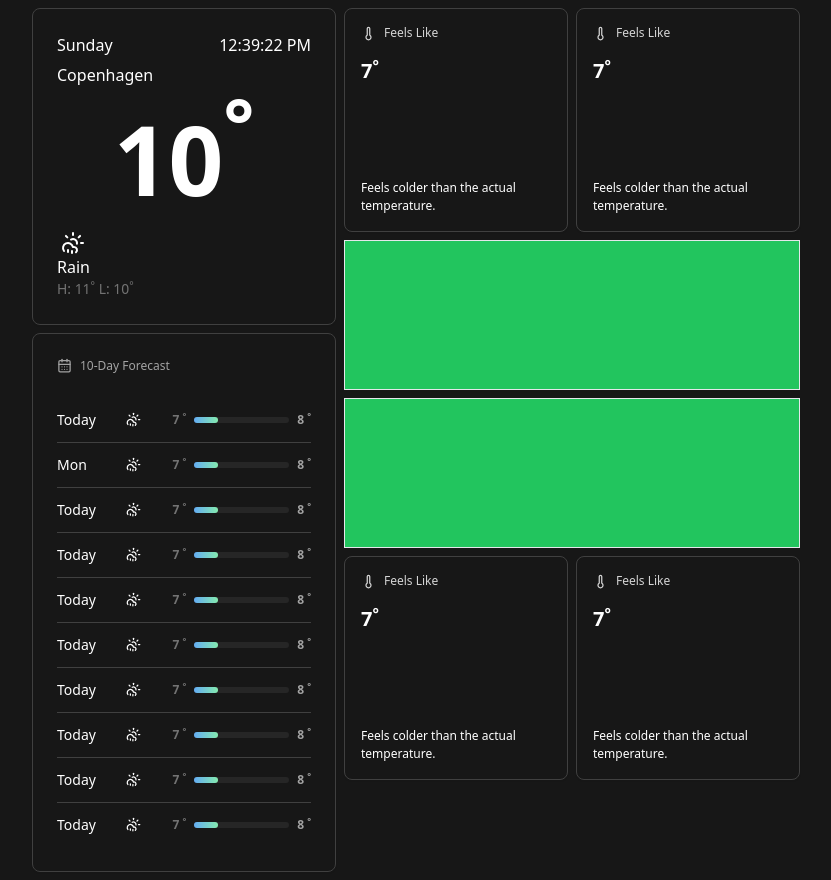
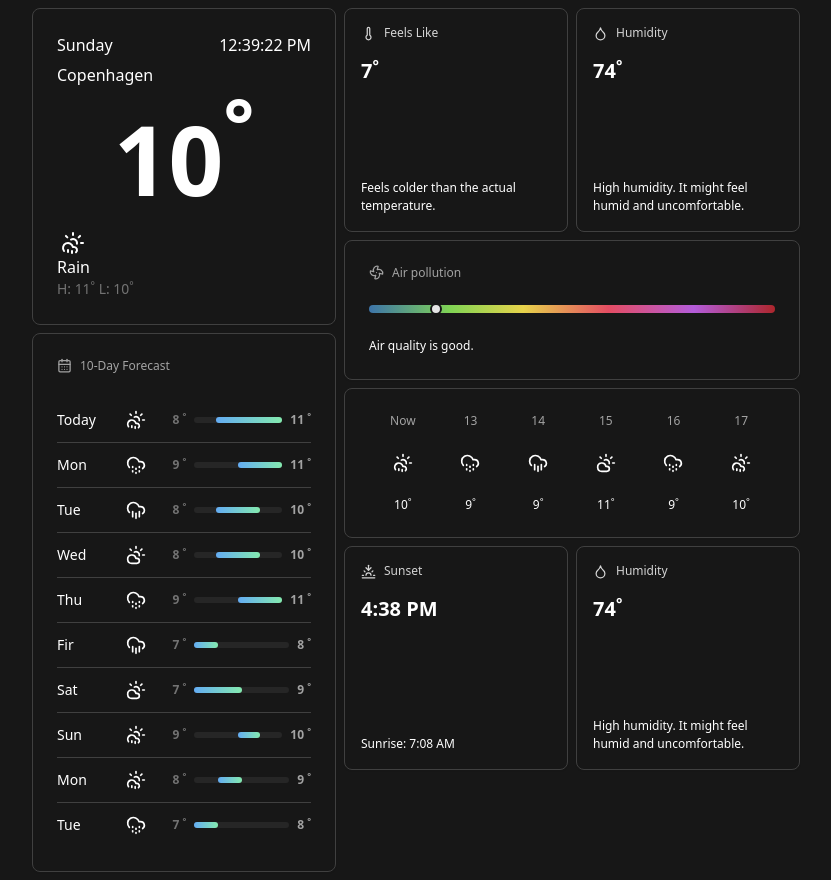
Before and after one commit to Prashant047/weather-ui, a Next.js app: page / in a window 1280 px wide. Shown: the whole page, without its empty margins (224-1055 px from the left). Built offline with nearby package versions, Linux system fonts and the light colour scheme.

Commit message:
added air pollution and six day card

```diff
--- /dev/null
+++ b/app/data.ts
@@ -0,0 +1,23 @@
+const tenDayData = [
+  {day: "Today", tenDayMin: 7, tenDayMax: 11, dayMin: 8, dayMax: 11,  weatherType: 'cloudSunRain'},
+  {day: "Mon", tenDayMin: 7, tenDayMax: 11, dayMin: 9, dayMax: 11,  weatherType: 'cloudDrizzle'},
+  {day: "Tue", tenDayMin: 7, tenDayMax: 11, dayMin: 8, dayMax: 10,  weatherType: 'cloudRain'},
+  {day: "Wed", tenDayMin: 7, tenDayMax: 11, dayMin: 8, dayMax: 10,  weatherType: 'cloudSun'},
+  {day: "Thu", tenDayMin: 7, tenDayMax: 11, dayMin: 9, dayMax: 11,  weatherType: 'cloudDrizzle'},
+  {day: "Fir", tenDayMin: 7, tenDayMax: 11, dayMin: 7, dayMax: 8,  weatherType: 'cloudRain'},
+  {day: "Sat", tenDayMin: 7, tenDayMax: 11, dayMin: 7, dayMax: 9,  weatherType: 'cloudSun'},
+  {day: "Sun", tenDayMin: 7, tenDayMax: 11, dayMin: 9, dayMax: 10,  weatherType: 'cloudSunRain'},
+  {day: "Mon", tenDayMin: 7, tenDayMax: 11, dayMin: 8, dayMax: 9, weatherType: 'cloudSunRain'},
+  {day: "Tue", tenDayMin: 7, tenDayMax: 11, dayMin: 7, dayMax: 8,  weatherType: 'cloudDrizzle'},
+];
+
+const sixDayData = [
+    {date: "Now", weatherType: 'cloudSunRain', temperature: 10},
+    {date: "13", weatherType: 'cloudDrizzle', temperature: 9},
+    {date: "14", weatherType: 'cloudRain', temperature: 9},
+    {date: "15", weatherType: 'cloudSun', temperature: 11},
+    {date: "16", weatherType: 'cloudDrizzle', temperature: 9},
+    {date: "17", weatherType: 'cloudSunRain', temperature: 10},
+];
+
+export {tenDayData, sixDayData};
--- a/app/page.tsx
+++ b/app/page.tsx
@@ -10,10 +10,21 @@ import {
   Sunset,
   Droplet,
   Eye,
-  CalendarDays
+  CalendarDays,
+  Fan,
+  CloudDrizzle,
+  CloudRain,
+  CloudSun
 } from'lucide-react';
-import tenDayData from "./tenDayData";
+import {tenDayData, sixDayData} from "./data";
 import React from "react";
+
+const weatherTypeIconMap = {
+  cloudSunRain: <CloudSunRain size={20}/>,
+  cloudDrizzle: <CloudDrizzle size={20}/>,
+  cloudRain: <CloudRain size={20}/>,
+  cloudSun: <CloudSun size={20}/>,
+}
 
 export default function Home() {
   return (
@@ -31,8 +42,12 @@ export default function Home() {
         <div className="aspect-square">
           <HumidityCard/>
         </div>
-        <div className="border bg-green-500 col-span-2 h-[200px]"></div>
-        <div className="border bg-green-500 col-span-2 h-[200px]"></div>
+        <div className="col-span-2">
+          <AirQualityCard value={15}/>
+        </div>
+        <div className="col-span-2">
+          <SixDayAvgCard/>
+        </div>
         <div className="aspect-square">
           <SunsetCard/>
         </div>
@@ -54,15 +69,19 @@ export default function Home() {
             <FeelsLikeCard/>
           </div>
           <div className="aspect-square">
-            <FeelsLikeCard/>
+            <HumidityCard/>
           </div>
-          <div className="border bg-green-500 col-span-2 h-[150px]"></div>
-          <div className="border bg-green-500 col-span-2 h-[150px]"></div>
-          <div className="aspect-square">
-            <FeelsLikeCard/>
+          <div className="col-span-2">
+            <AirQualityCard value={15}/>
+          </div>
+          <div className="col-span-2">
+            <SixDayAvgCard/>
           </div>
           <div className="aspect-square">
-            <FeelsLikeCard/>
+            <SunsetCard/>
+          </div>
+          <div className="aspect-square">
+            <HumidityCard/>
           </div>
         </div>
       </section>
@@ -70,9 +89,53 @@ export default function Home() {
   );
 }
 
+function SixDayAvgCard(){
+  return (
+    <Card>
+      <CardContent className="grid grid-cols-6 pt-6">
+        {sixDayData.map(({date, weatherType, temperature}) => (
+          <div className="flex flex-col items-center gap-6">
+            <span className="text-xs text-neutral-400">{date}</span>
+            {/* @ts-ignore */}
+            <span>{weatherTypeIconMap[weatherType]}</span>
+            <span className="text-xs">{temperature}<sup>&#176;</sup></span>
+          </div>
+        ))}
+      </CardContent>
+    </Card>
+  )
+}
+
+function AirQualityCard({value}: {value: number}){
+  return (
+    <Card>
+      <CardHeader>
+        <p className="text-xs text-neutral-400 flex gap-2">
+          <span><Fan size={15}/></span>Air pollution
+        </p>
+      </CardHeader>
+      <CardContent>
+        <div className="relative h-2 rounded-full"
+          style={{
+            background: `linear-gradient(90deg, rgb(61, 116, 169) 0%, rgb(128, 212, 84) 20%, rgb(231, 211, 75) 38%, rgb(228, 77, 99) 59%, rgb(179, 92, 218) 80%, rgb(173, 38, 44) 100%)`
+          }}
+        >
+          <div
+            className="absolute h-3 w-3 -translate-y-1/2 border-2 border-neutral-900 top-1/2 left-0 bg-neutral-200 rounded-full"
+            style={{left: `${value}%`}}
+          />
+        </div>
+      </CardContent>
+      <CardFooter className="text-[clamp(0.5rem,3vw,0.75rem)]">
+        <p>Air quality is good.</p>
+      </CardFooter>
+    </Card>
+  )
+}
+
 function TenDayTempForecast(){
   return (
-    <Card className="">
+    <Card>
       <CardHeader>
         <p className="text-xs text-neutral-400 flex gap-2">
           <span><CalendarDays size={15}/></span>10-Day Forecast
@@ -88,13 +151,15 @@ function TenDayTempForecast(){
 }
 
 interface TenDayTempForecastItemProps extends TempRangeBarProps {
-  day: string
+  day: string,
+  weatherType: string
 }
-TenDayTempForecast.Item = ({day, ...rest}: TenDayTempForecastItemProps) => {
+TenDayTempForecast.Item = ({day, weatherType, ...rest}: TenDayTempForecastItemProps) => {
   return (
     <div className="grid grid-cols-[3fr_2fr_6fr] items-center text-sm py-3 border-b border-neutral-700 last:border-b-0">
       <span>{day}</span>
-      <span><CloudSunRain size={15}/></span>
+      {/* @ts-ignore */}
+      <span>{weatherTypeIconMap[weatherType]}</span>
       <span>
         <TempRangeBar {...rest} />
       </span>
--- a/app/tenDayData.ts
+++ /dev/null
@@ -1,14 +0,0 @@
-const tenDayData = [
-  {day: "Today", tenDayMin: 7, tenDayMax: 11, dayMin: 7, dayMax: 8},
-  {day: "Mon", tenDayMin: 7, tenDayMax: 11, dayMin: 7, dayMax: 8},
-  {day: "Today", tenDayMin: 7, tenDayMax: 11, dayMin: 7, dayMax: 8},
-  {day: "Today", tenDayMin: 7, tenDayMax: 11, dayMin: 7, dayMax: 8},
-  {day: "Today", tenDayMin: 7, tenDayMax: 11, dayMin: 7, dayMax: 8},
-  {day: "Today", tenDayMin: 7, tenDayMax: 11, dayMin: 7, dayMax: 8},
-  {day: "Today", tenDayMin: 7, tenDayMax: 11, dayMin: 7, dayMax: 8},
-  {day: "Today", tenDayMin: 7, tenDayMax: 11, dayMin: 7, dayMax: 8},
-  {day: "Today", tenDayMin: 7, tenDayMax: 11, dayMin: 7, dayMax: 8},
-  {day: "Today", tenDayMin: 7, tenDayMax: 11, dayMin: 7, dayMax: 8},
-];
-
-export default tenDayData;
```
